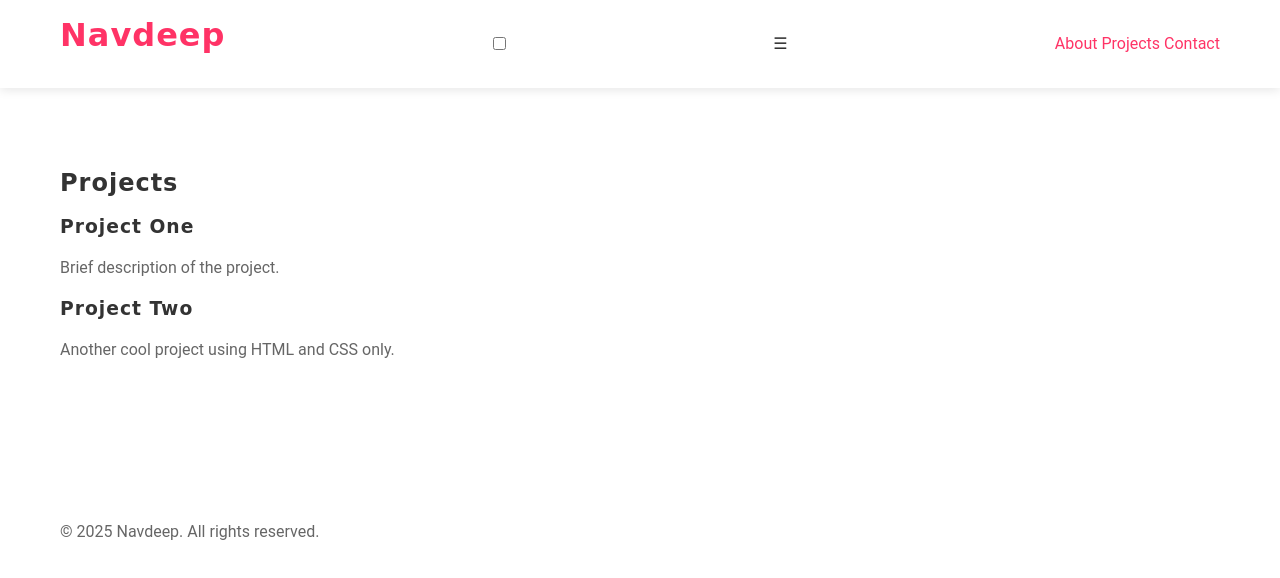
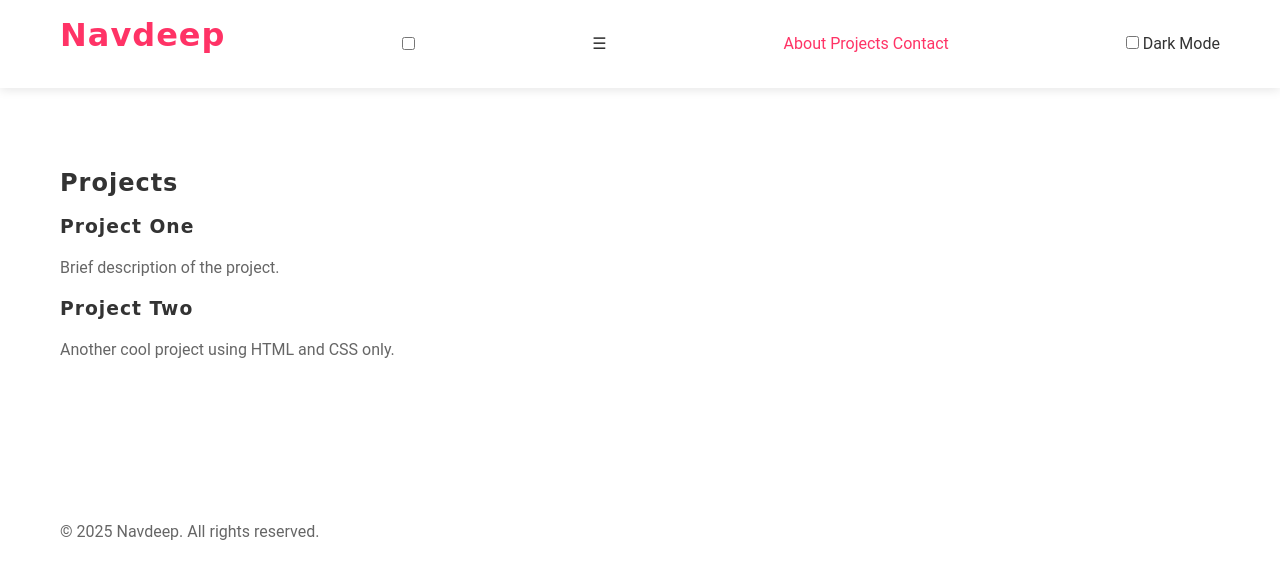
Before and after one commit to Navdeep-Codes/navdeepsingh.tech, a plain HTML site: page projects.html in a window 1280 px wide. Drawn offline with Linux system fonts and the light colour scheme; files that its build step writes are made by us from their sources.

Commit message:
Update projects.html

```diff
--- a/projects.html
+++ b/projects.html
@@ -18,8 +18,13 @@
       <a href="projects.html">Projects</a>
       <a href="contact.html">Contact</a>
     </nav>
+    <div class="theme-toggle">
+      <input type="checkbox" id="dark-toggle">
+      <label for="dark-toggle">Dark Mode</label>
+    </div>
   </div>
 </header>
+
 
   <section>
     <div class="container">
```
